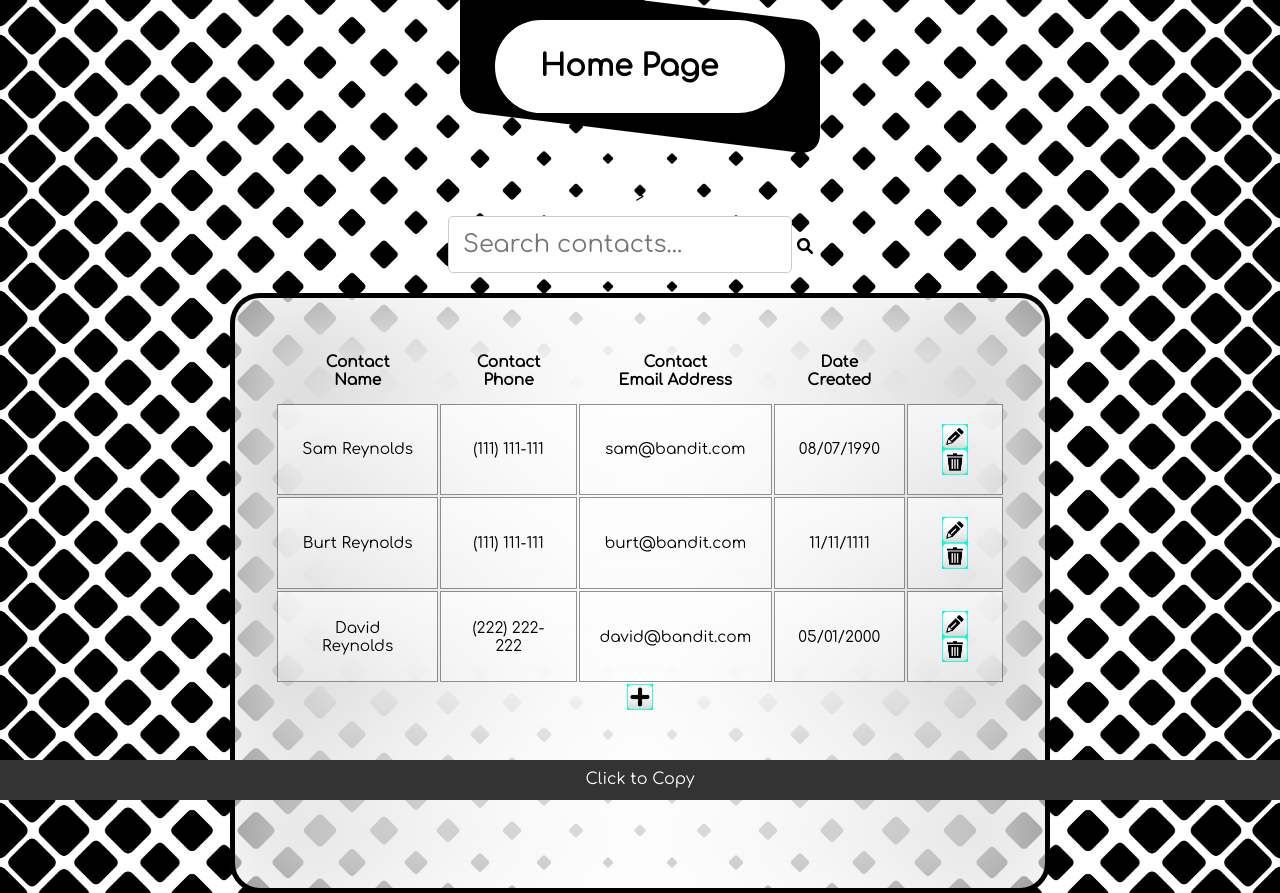
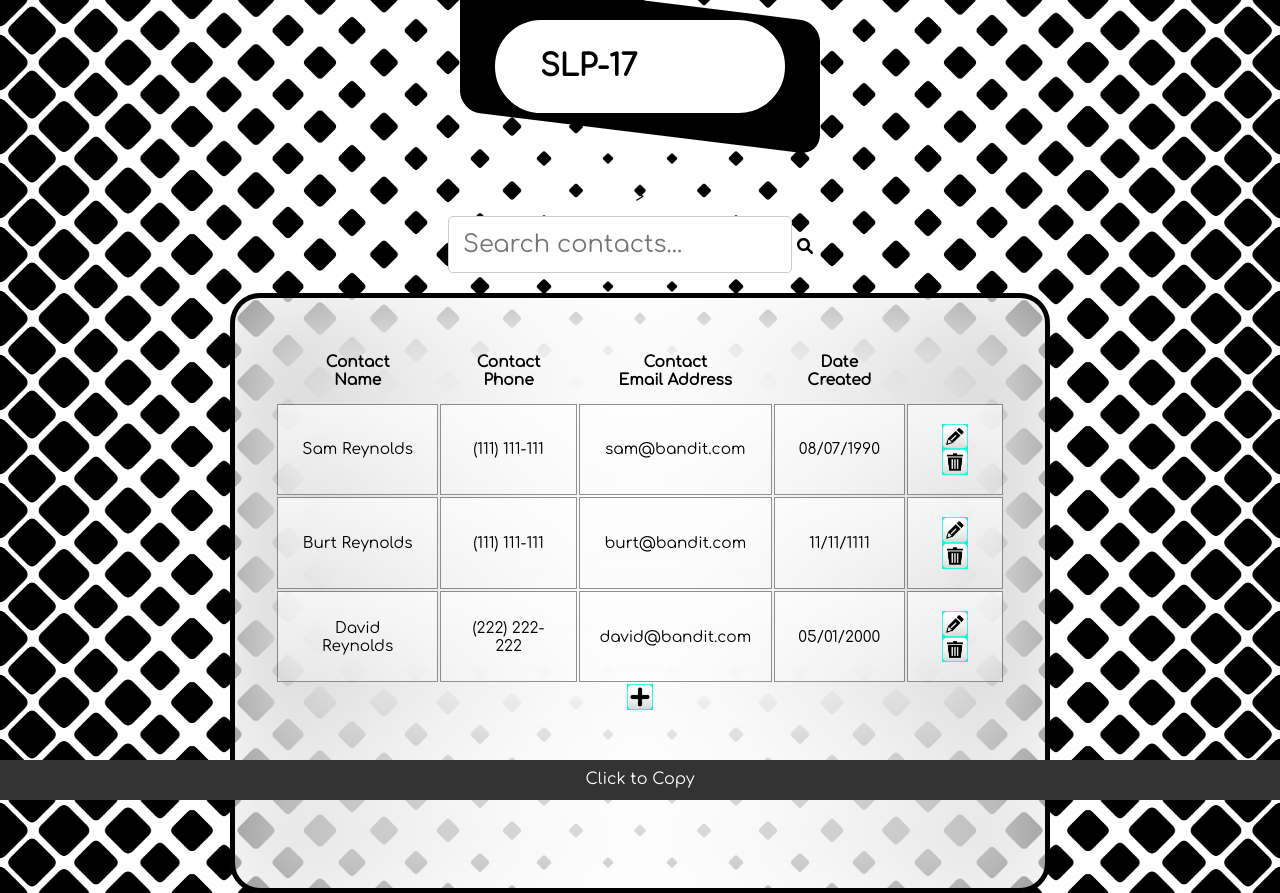
Before and after one commit to Jonathan-Beale/Contact-Manager, a plain HTML site: page home.html in a window 1280 px wide. Drawn offline with Linux system fonts and the light colour scheme.

Commit message:
Update home.html

```diff
--- a/home.html
+++ b/home.html
@@ -2,7 +2,7 @@
 <head>
     <meta charset="utf-8">
     <meta name="viewport" content="width=device-width, initial-scale=1">
-    <title> Home</title>
+    <title> SLP-17 </title>
     <link rel="icon" type="image/png" href="images/favicon.png">
     <link rel="stylesheet" href="css/style-home.css">
     <link href="https://fonts.googleapis.com/css?family=Comfortaa" rel="stylesheet">
@@ -13,7 +13,7 @@
 <body>
     <div class="diagonal">
         <div id="Title" class="title">
-            <h1>Home Page</h1>
+            <h1>SLP-17</h1>
         </div>
     </div>
 
```
